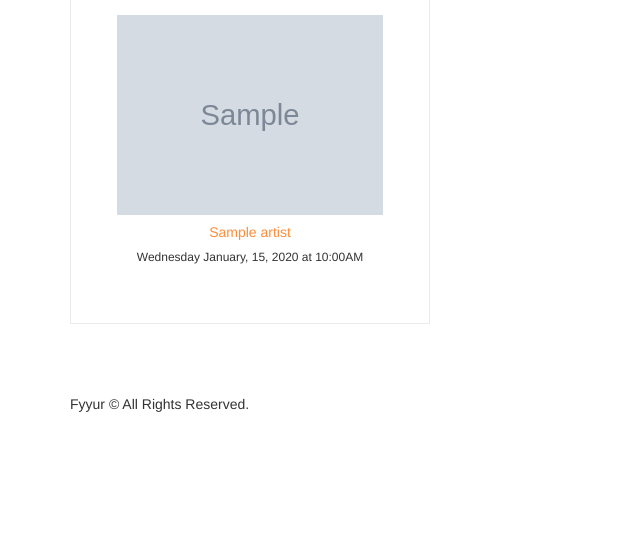
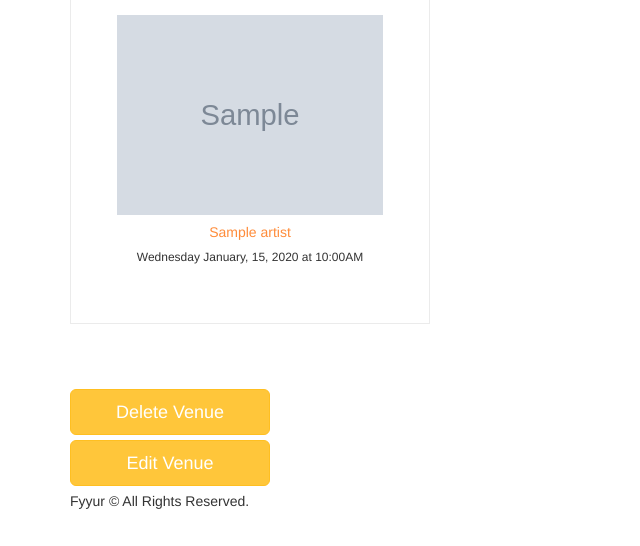
Before and after one commit to yarasaleh/fyyur, a Flask app: page /venues/1 in a window 1280 px wide. Shown: the part 701-1247 px from the top of the page, without its empty margins (0-640 px from the left). Before the commit the page ends 1113 px from the top, so only its background shows below. Run offline with Flask 2, Linux system fonts and the light colour scheme; tables that the repository leaves empty hold one stand-in row (values such as "Sample post"); grey boxes marked "Sample" are stand-in pictures; some libraries are stand-ins or nearby versions.

Commit message:
Done: Delete feature plus edit and delete onclick function

```diff
--- a/app.py
+++ b/app.py
@@ -298,12 +298,24 @@ def create_venue_submission():
 
 @app.route('/venues/<venue_id>', methods=['DELETE'])
 def delete_venue(venue_id):
-  # TODO: Complete this endpoint for taking a venue_id, and using
-  # SQLAlchemy ORM to delete a record. Handle cases where the session commit could fail.
+    # TODO: Complete this endpoint for taking a venue_id, and using [Done]
+    # SQLAlchemy ORM to delete a record. Handle cases where the session commit could fail.
+    try:
+        venue = Venue.query.filter_by(id = venue_id).first()
+        name = venue.name
+        db.session.delete(venue)
+        flash('Venue ' + name + ' was successfully deleted!')
+        db.session.commit()
+    except:
+        flash('An error occurred. '+ sys.exc_info()[0]+'. Venue ' + name + ' could not be deleted.')
+        print(sys.exc_info())
+        db.session.rollback()
+    finally:
+        db.session.close()
 
-  # BONUS CHALLENGE: Implement a button to delete a Venue on a Venue Page, have it so that
-  # clicking that button delete it from the db then redirect the user to the homepage
-  return None
+    # BONUS CHALLENGE: Implement a button to delete a Venue on a Venue Page, have it so that [Done]
+    # clicking that button delete it from the db then redirect the user to the homepage
+    return jsonify({ 'success': True })
 
 #  Artists
 #  ----------------------------------------------------------------
--- a/templates/pages/show_venue.html
+++ b/templates/pages/show_venue.html
@@ -45,6 +45,7 @@
 	<div class="col-sm-6">
 		<img src="{{ venue.image_link }}" alt="Venue Image" />
 	</div>
+
 </div>
 <section>
 	<h2 class="monospace">{{ venue.upcoming_shows_count }} Upcoming {% if venue.upcoming_shows_count == 1 %}Show{% else %}Shows{% endif %}</h2>
@@ -74,5 +75,33 @@
 		{% endfor %}
 	</div>
 </section>
+<input type="submit" onclick="deleteClickHandler(this)" data-id="{{ venue.id }}" value="Delete Venue" class="btn btn-primary btn-lg btn-block" style="width:200px;">
+<input type="submit" onclick="editClickHandler(this)" data-id="{{ venue.id }}" value="Edit Venue" class="btn btn-primary btn-lg btn-block" style="width:200px;">
+<script>
+	function editClickHandler(e){
+		console.log("Edit venue: ", e);
+		const venueId = e.dataset.id;
+		fetch('/venues/'+venueId+'/edit' , {method: 'GET'})
+		.then(function(){
+			window.location.href = '/venues/'+venueId+'/edit';
+		})
+		.catch(function(e){
+			console.error(e);
+		})
+
+	}
+	function deleteClickHandler(e){
+		console.log("Delete venue: ", e);
+		const Id = e.dataset.id;
+		fetch('/venues/'+Id , {method: 'DELETE'})
+		.then(function(){
+			window.location.href = '/venues';
+		})
+		.catch(function(e){
+			console.error(e);
+		})
+
+	}
+</script>
 
 {% endblock %}
```
Also changed, not shown: templates/pages/show_artist.html (+15 -0 lines).
